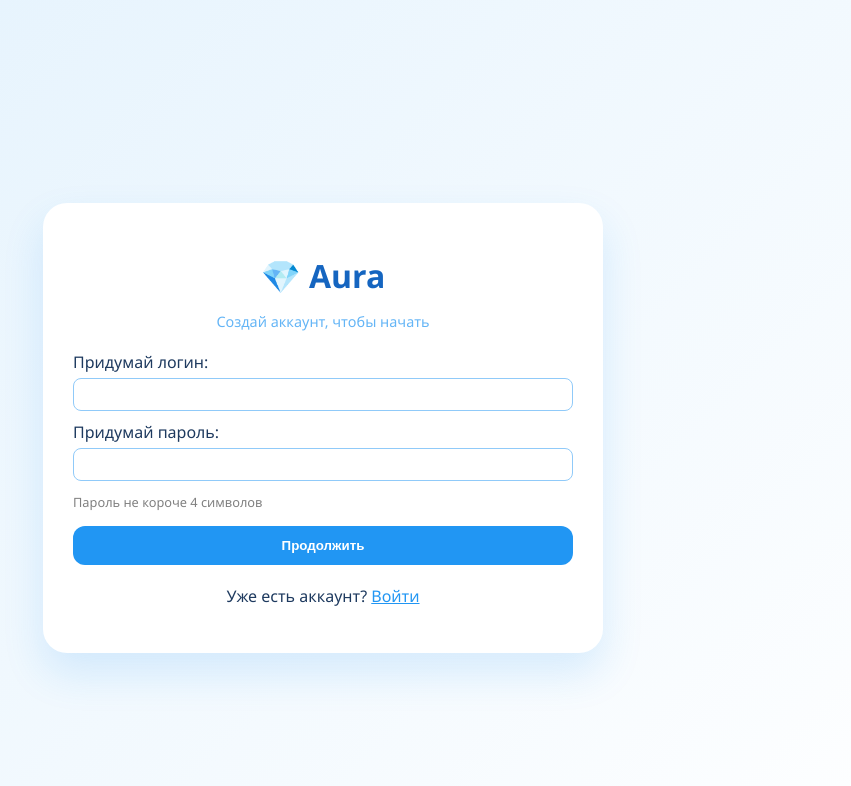
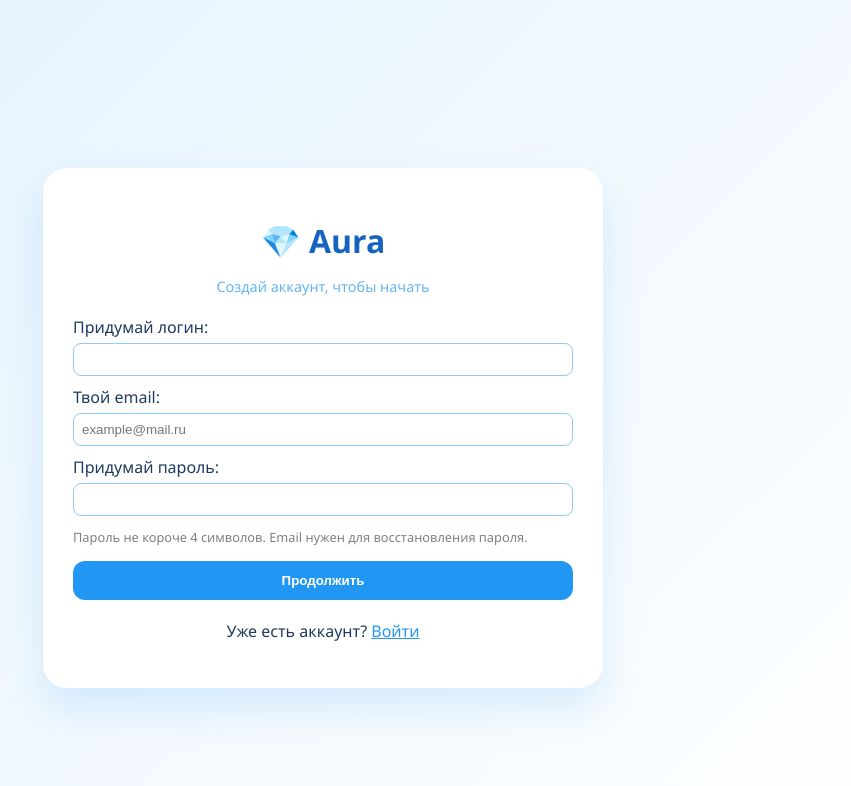
Before and after one commit to wepsayr/aura-app, a Flask app: page /register in a window 1280 px wide. Shown: the top 786 px of the page, without its empty margins (317-1168 px from the left). Run offline with Flask 3, Linux system fonts and the light colour scheme; data comes from the database, SQL or seed files in the repository.

Commit message:
register.html

```diff
--- a/templates/register.html
+++ b/templates/register.html
@@ -27,10 +27,13 @@
             <label>Придумай логин:
                 <input type="text" name="username" required minlength="3">
             </label>
+            <label>Твой email:
+                <input type="email" name="email" required placeholder="example@mail.ru">
+            </label>
             <label>Придумай пароль:
                 <input type="password" name="password" required minlength="4">
             </label>
-            <p style="font-size:0.8em; color:gray;">Пароль не короче 4 символов</p>
+            <p style="font-size:0.8em; color:gray;">Пароль не короче 4 символов. Email нужен для восстановления пароля.</p>
             <button type="submit" class="btn-primary">Продолжить</button>
         </form>
 
@@ -43,9 +46,6 @@
         if ('serviceWorker' in navigator) {
             navigator.serviceWorker.register('/static/sw.js').catch(() => {});
         }
-        if ('Notification' in window && Notification.permission === 'default') {
-            Notification.requestPermission();
-        }
     </script>
 </body>
 </html>
```
